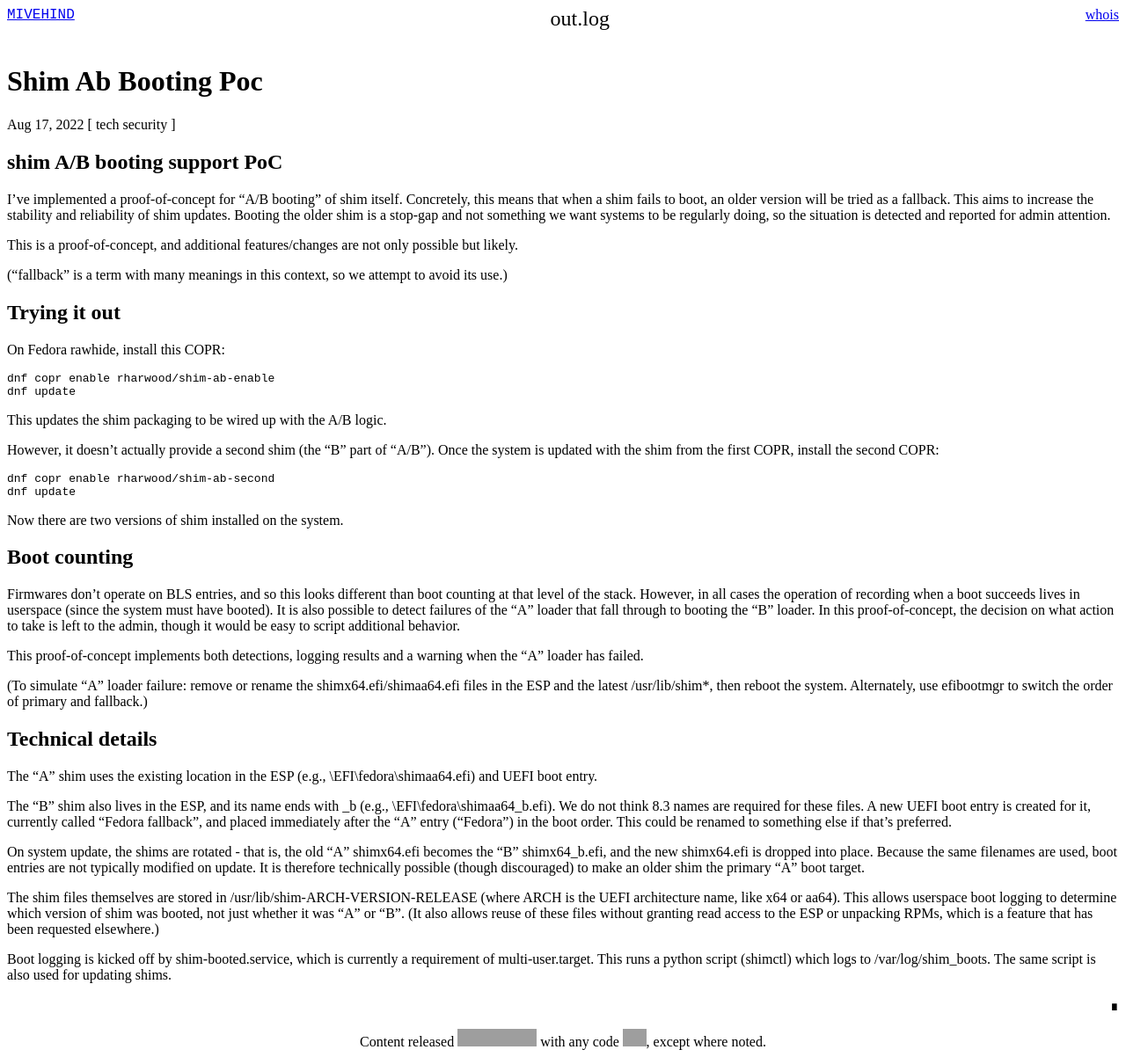
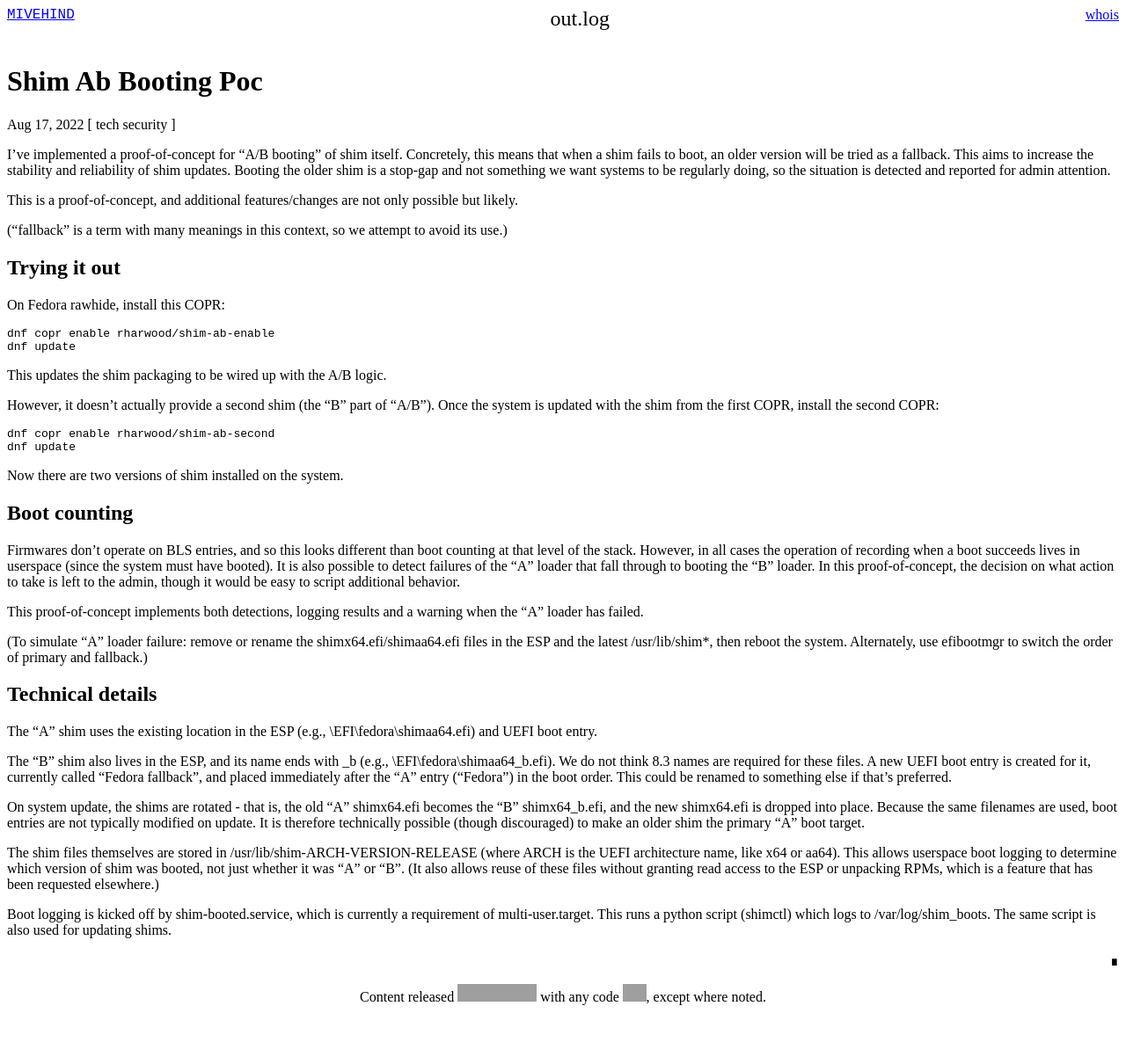
Before and after one commit to frozencemetery/mivehind.net, a Jekyll site: the page built from _posts/2022-08-17-shim-ab-booting-poc.md, in a window 1280 px wide. Shown: the whole page at 88% size. Built offline with Jekyll 4.4.1, drawn with Linux system fonts in a browser that asks for light colours; Markdown is read by kramdown in place of the engine named in the settings; after the commit the page ends 1151 px from its top, so only the background shows below that; grey boxes are pictures that could not be loaded.

Commit message:
Fix double title
Signed-off-by: Robbie Harwood <rharwood@pm.me>

```diff
--- a/_posts/2022-08-17-shim-ab-booting-poc.md
+++ b/_posts/2022-08-17-shim-ab-booting-poc.md
@@ -4,8 +4,6 @@ tags:
   - tech
   - security
 ---
-
-# shim A/B booting support PoC
 
 I've implemented a proof-of-concept for "A/B booting" of shim itself.
 Concretely, this means that when a shim fails to boot, an older version will
```
